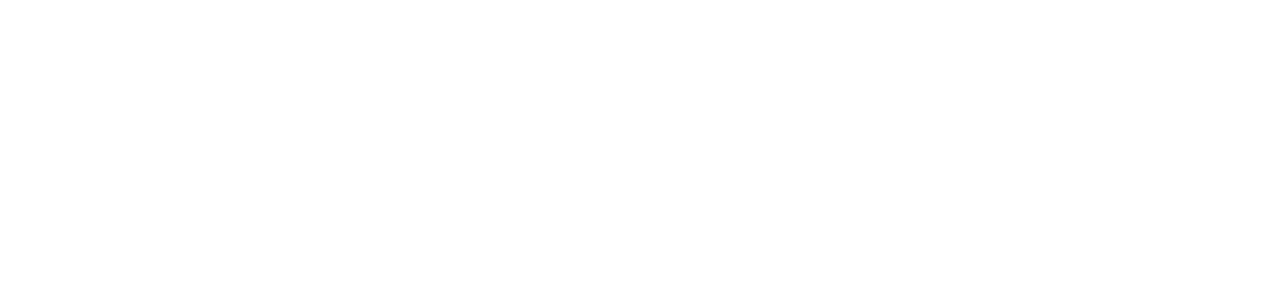
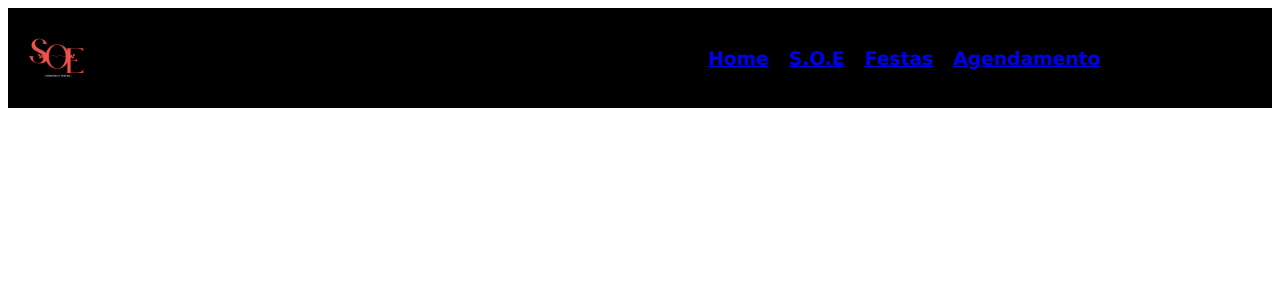
Before and after one commit to felipehtt/s.o.e, a React (Create React App) app: page / in a window 1280 px wide. Shown: the top 300 px of the page. Built offline with nearby package versions, Linux system fonts and the light colour scheme.

Commit message:
atualizei o component

```diff
--- a/public/index.html
+++ b/public/index.html
@@ -24,7 +24,7 @@
       work correctly both with client-side routing and a non-root public URL.
       Learn how to configure a non-root public URL by running `npm run build`.
     -->
-    <title>React App</title>
+    <title>S.O.E</title>
   </head>
   <body>
     <noscript>You need to enable JavaScript to run this app.</noscript>
--- a/src/components/cabecalho/index.jsx
+++ b/src/components/cabecalho/index.jsx
@@ -7,23 +7,26 @@
         <div className='parte-cabecalho'>
              <img src='/images/logo.webp' />
 
+
+             <div className='conexoes'>
              <h3>
-                <link to='/home'>Home</link>
+                <Link to='/home'>Home</Link>
               </h3>
 
               <h3>
-                <link to='/s.o.e'>S.O.E</link>
+                <Link to='/s.o.e'>S.O.E</Link>
               </h3>
 
 
               <h3>
-                <link to='/festas'>Festas</link>
+                <Link to='/festas'>Festas</Link>
              </h3>
 
               <h3>
-                <link to='/agendamento'>Agendamento</link>
+                <Link to='/agendamento'>Agendamento</Link>
               </h3>
 
+             </div>
 
 
         </div>
--- a/src/components/cabecalho/index.scss
+++ b/src/components/cabecalho/index.scss
@@ -0,0 +1,20 @@
+.parte-cabecalho {
+    display: flex;
+    align-items: center;
+    gap: 600px;
+    background-color: #000000;
+
+    .conexoes {
+        display: flex;
+        gap: 20px;
+        text-decoration: none;
+        color: aqua;
+    }
+
+
+    img {
+        width: 100px;
+        left: 90px;
+
+    }
+}
--- a/src/pages/inicio/index.jsx
+++ b/src/pages/inicio/index.jsx
@@ -1,12 +1,13 @@
 import Cabecalho from '../../components/cabecalho';
+import { Link } from 'react-router-dom';
 import './index.scss';
 
 export default function Inicio() {
+
     return(
         <div className='pagina-inicio'>
             <Cabecalho />
 
-            <h1>ooiiii</h1>
         </div>
 
     )
--- a/src/pages/inicio/index.scss
+++ b/src/pages/inicio/index.scss
@@ -0,0 +1,3 @@
+.pagina-inicio {
+    background-color: #000000;
+}
```
Also changed, not shown: src/router.jsx (+7 -1 lines). Lines whose indentation alone changed are shown as unchanged.
